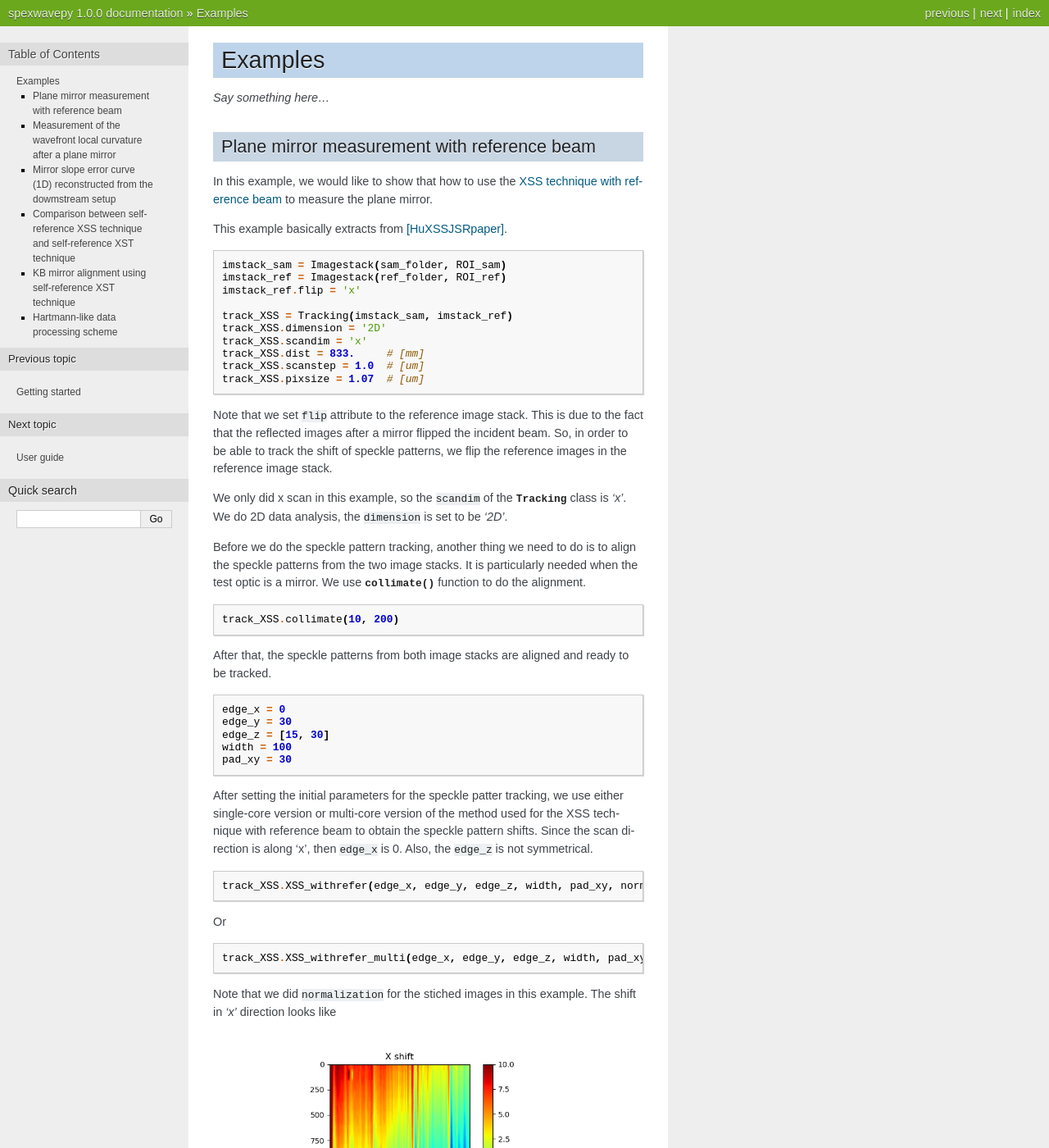
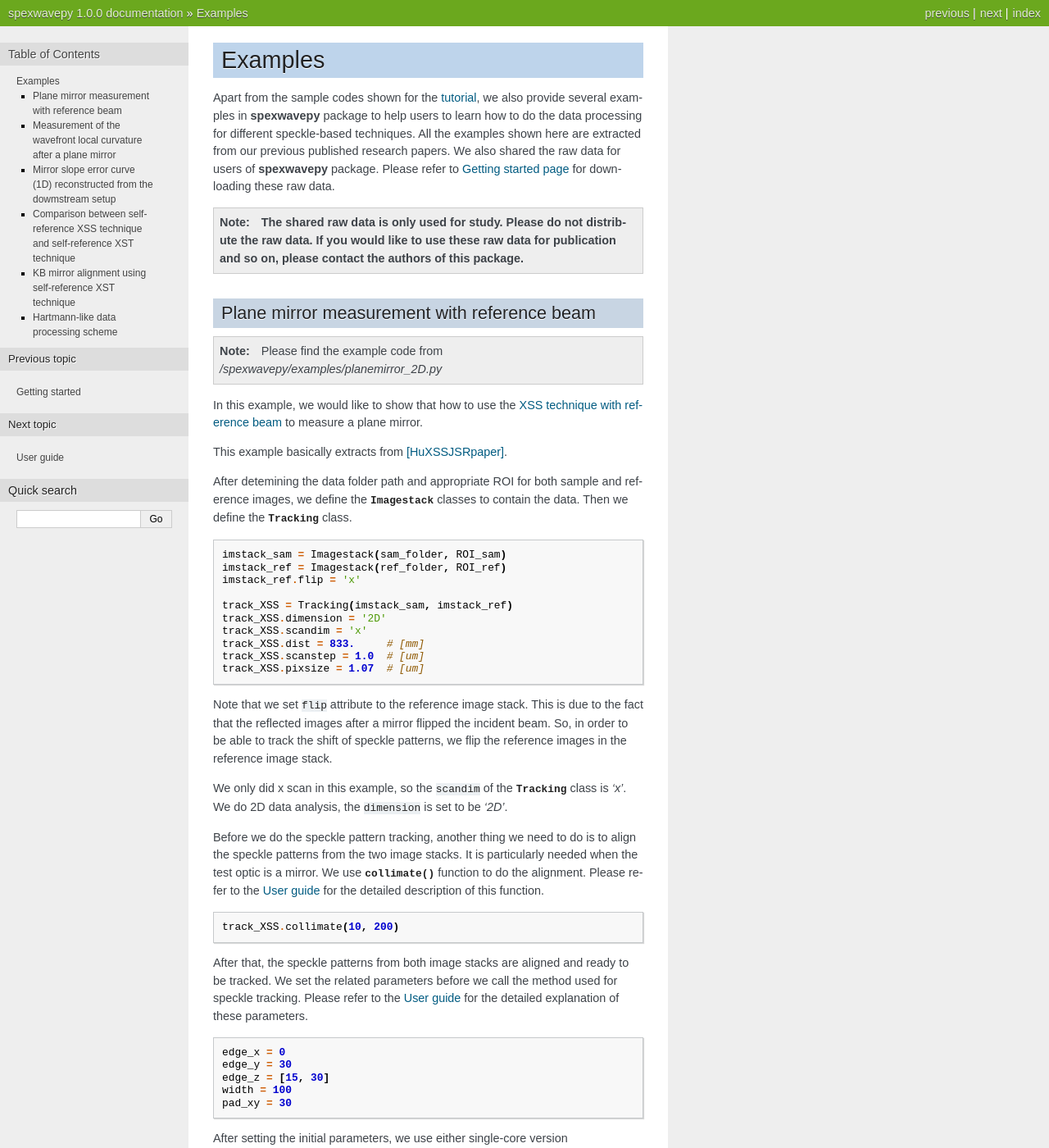
Before and after one commit to wholingfei/spexwavepy, a Sphinx documentation site: the page built from docs/source/example.rst, in a window 1280 px wide and 1400 px high. Shown: the whole window at 82% size. Built offline with Sphinx 7.4.7, drawn with Linux system fonts in a browser that asks for light colours; some of the changed text lies outside the part shown.

Commit message:
Finish first exp doc

```diff
--- a/docs/source/example.rst
+++ b/docs/source/example.rst
@@ -1,17 +1,34 @@
 ========
 Examples
 ========
-*Say something here...*
+Apart from the sample codes shown for the :ref:`tutorial <tutorial>`, we also provide several
+examples in **spexwavepy** package to help users to learn how to do the data processing for
+different speckle-based techniques. All the examples shown here are extracted from our previous
+published research papers. We also shared the raw data for users of **spexwavepy** package.
+Please refer to :ref:`Getting started page <rawdata>` for downloading these raw data.
+
+.. note::
+   **The shared raw data is only used for study. Please do not distribute the raw data.
+   If you would like to use these raw data for publication and so on,
+   please contact the authors of this package.**
 
 .. _expplane:
 
 Plane mirror measurement with reference beam
 ============================================
+.. note::
+   Please find the example code from */spexwavepy/examples/planemirror_2D.py*
+
 In this example, we would like to show that how to use the
 :ref:`XSS technique with reference beam <prinXSSRefer>` to
-measure the plane mirror.
+measure a plane mirror.
 
 This example basically extracts from [HuXSSJSRpaper]_.
+
+After detemining the data folder path and appropriate ROI for both sample and
+reference images, we define the :py:class:`~spexwavepy.imstackfun.Imagestack`
+classes to contain the data.
+Then we define the :py:class:`~spexwavepy.trackfun.Tracking` class.
 
 .. code-block:: Python
 
@@ -40,14 +57,18 @@ Before we do the speckle pattern tracking, another thing we need to
 do is to align the speckle patterns from the two image stacks. It is
 particularly needed when the test optic is a mirror.
 We use :py:func:`~spexwavepy.trackfun.Tracking.collimate` function to do
-the alignment.
+the alignment. Please refer to the
+:ref:`User guide <tracolli>` for the detailed description of this function.
 
 .. code-block:: Python
 
    track_XSS.collimate(10, 200)
 
 After that, the speckle patterns from both image stacks are aligned and
-ready to be tracked.
+ready to be tracked. We set the related parameters before we call the method
+used for speckle tracking.
+Please refer to the :ref:`User guide <traXSS>` for the detailed explanation of these
+parameters.
 
 .. code-block:: Python
 
@@ -57,7 +78,12 @@ ready to be tracked.
    width = 100
    pad_xy = 30
 
-After setting the initial parameters for the speckle patter tracking, we use either single-core version or multi-core version of the method used for the XSS technique with reference beam to obtain the speckle pattern shifts. Since the scan direction is along 'x', then ``edge_x`` is 0. Also, the ``edge_z`` is not symmetrical.
+After setting the initial parameters,
+we use either single-core version :py:meth:`~spexwavepy.trackfun.Tracking.XSS_withrefer`
+or multi-core version :py:meth:`~spexwavepy.trackfun.Tracking.XSS_withrefer_multi`
+of the method to obtain the speckle pattern shifts.
+Since the scan direction is along 'x', then ``edge_x`` is 0.
+Also, the ``edge_z`` is not symmetrical.
 
 .. code-block:: Python
 
@@ -75,11 +101,19 @@ The shift in *'x'* direction looks like
 .. image:: _static/planeM_1.png
    :width: 80%
 
-Since we only scanned in the horizontal (x) direction, the ``delayX`` is only
+Since we only scanned in the horizontal (x) direction, the ``delayX`` is
+the only "canonical" processed data
 stored in the ``track_XSS`` class. No ``track_XSS.delayY`` is available.
 However, we do store the tracked value in another direction in the
 :py:class:`~spexwavepy.trackfun.Tracking` class.
 In this example, the shift in *'y'*  direction is stored in ``track_XSS._delayY``.
+
+.. note::
+   The underscored attribute such as ``Tracking._delayX`` or ``Tracking._delayY`` are not
+   intended to be exposed to the user. However, in some cases, they do help the users with
+   their data processing. Nonetheless, please keep in mind that the underscored data are not
+   "canonical" basically.
+
 It looks like
 
 .. image:: _static/planeM_2.png
@@ -93,11 +127,11 @@ direction should be very small. If we extract a central horizontal line from the
    :width: 80%
 
 This indicate that the mirror is not perfectly parallel with the reference incident beam.
-The raw images need to be rotated and carefully aligned. According to the paper,
+The raw images need to be rotated and carefully aligned. According to the paper [HuXSSJSRpaper]_,
 the rotation angle is calculated to be around -0.275 degrees.
 
 We can use :py:func:`~spexwavepy.imstackfun.Imagestack.rotate` function
-to do the rotation.
+to do the rotation. See the :ref:`User guide <userot>` for its help information.
 
 .. code-block:: Python
 
@@ -172,8 +206,9 @@ As a result, we need to cut the edge of the rotated images.
    imstack_ref.data = imstack_ref.data[:,cut:-cut, cut:-cut]
 
 After that, we redefine the ``track_XSS`` class and do the same operations
-as before, using either single-core version or multi-core version of
-the XSS tracking method, we have the following tracked shift in *`y`*
+as before, using either single-core version :py:meth:`~spexwavepy.trackfun.Tracking.XSS_withrefer`
+or multi-core version :py:meth:`~spexwavepy.trackfun.Tracking.XSS_withrefer_multi`
+of the XSS tracking method, we have the following tracked shift in *y*
 direction.
 
 .. image:: _static/PlaneM_5.png
@@ -184,14 +219,16 @@ We can also extract the central line
 .. image:: _static/PlaneM_6.png
    :width: 80%
 
-The tracked speckle pattern shift in 'y' direction has been properly corrected.
-We also have the tracked shift in 'x' direction.
+We can see the tracked speckle pattern shift in *y* direction has been properly corrected.
+We also have the tracked shift in *x* direction.
 
 .. image:: _static/PlaneM_4.png
    :width: 80%
 
-Besides, the slope error in *'x'* direction has been stored in the ``slopeX`` of
-``track_XSS`` class.
+Besides, the slope error in *x* direction has also been calculated and stored
+in the ``slopeX`` of ``track_XSS`` class. Please refer to the
+:ref:`principle of the XSS technique with reference beam <prinXSSRefer>` and the
+:ref:`User guide <slope>` for reconstructing of the wavefront slope error.
 
 .. [HuXSSJSRpaper] Hu, L., Wang, H., Fox, O., & Sawhney, K. (2022).
               Two-dimensional speckle technique for slope error measurements of
--- a/docs/source/userguide.rst
+++ b/docs/source/userguide.rst
@@ -465,7 +465,7 @@ Another method is :py:meth:`~spexwavepy.imstackfun.Imagestack.rotate`.
 
 .. code-block:: Python
 
-   imstack.rot90deg(45)      # In [deg]
+   imstack.rotate(45)      # In [deg]
 
 .. figure:: _static/rotate45deg.png
    :width: 100%
```
Also changed, not shown: 9 other files.
